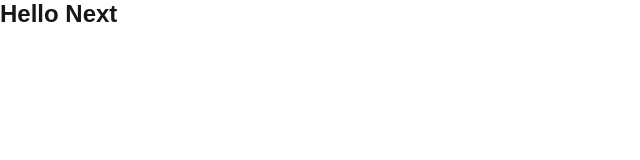
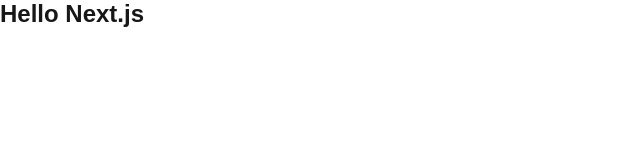
Before and after one commit to Uttamdevsharma/learn-nextjs, a Next.js app: page / in a window 1280 px wide. Shown: the top 160 px of the page, without its empty margins (0-640 px from the left). Built offline with nearby package versions, Linux system fonts and the light colour scheme.

Commit message:
server-side-rendering understood

```diff
--- a/src/app/page.js
+++ b/src/app/page.js
@@ -4,7 +4,7 @@
 export default function Home() {
   return (
     <div>
-      <h2>Hello Next</h2>
+      <h2>Hello Next.js</h2>
     </div>
   );
 }
```
